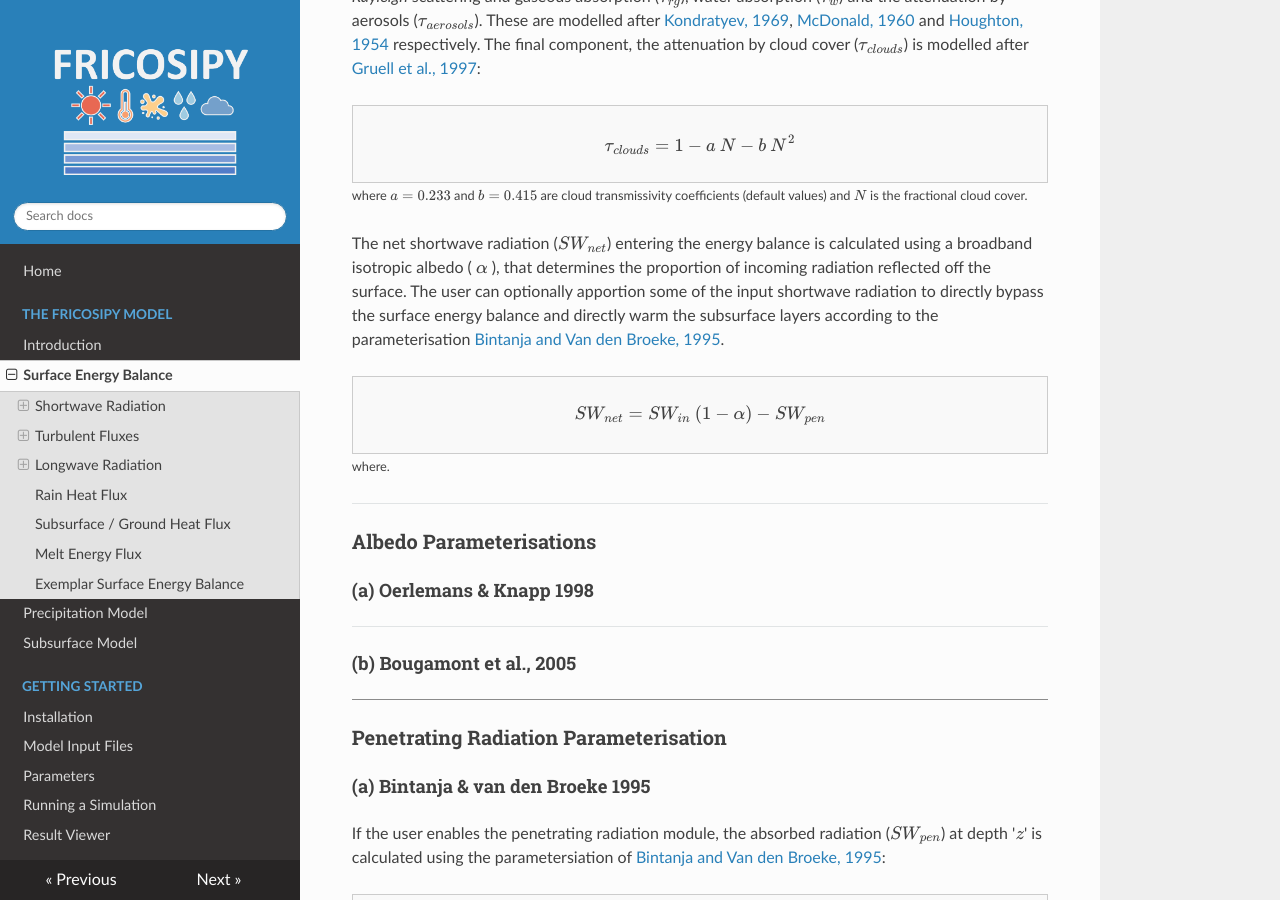
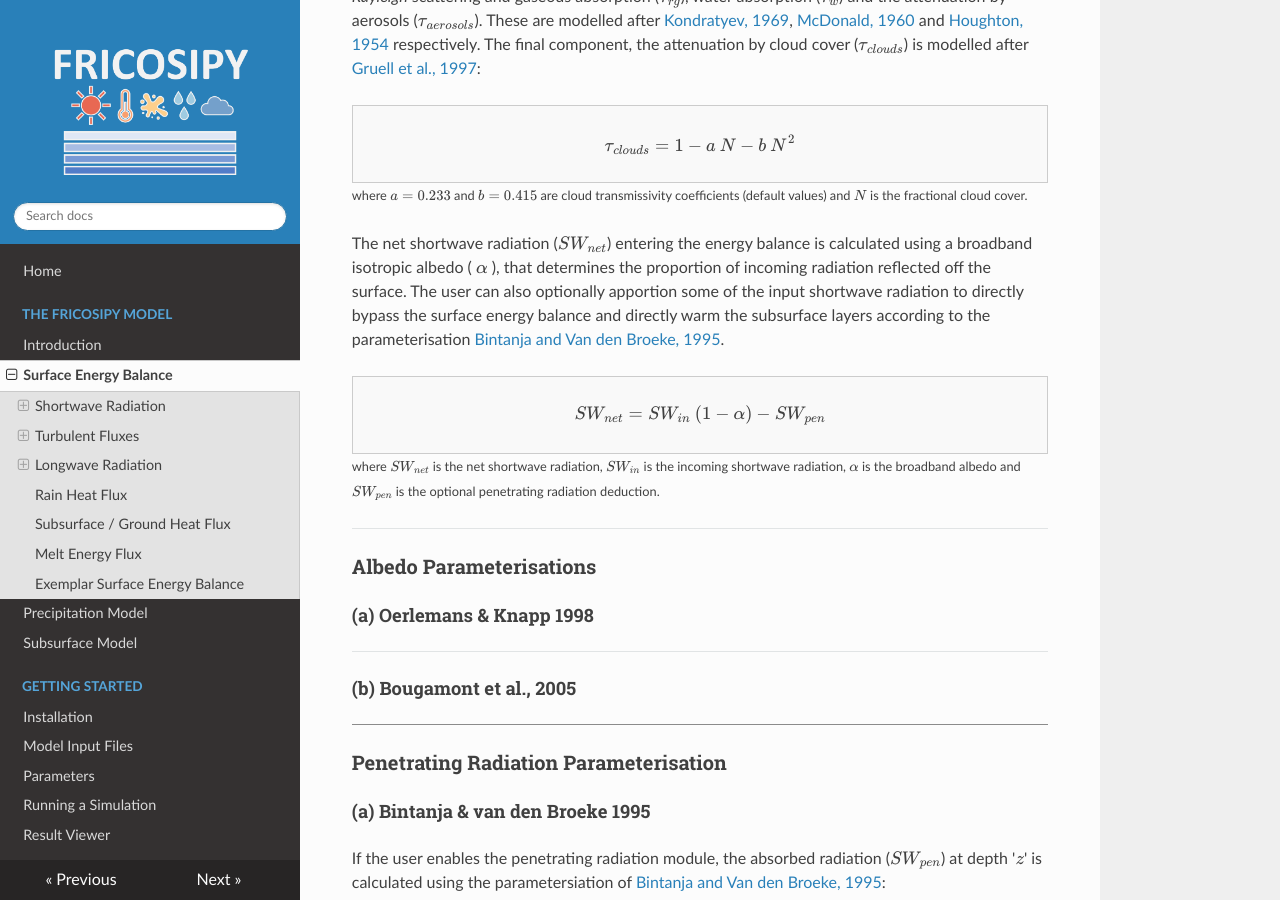
Before and after one commit to MarcusGastaldello/FRICOSIPY, an MkDocs documentation site: the page built from docs/surface_energy_balance.md, in a window 1280 px wide and 900 px high, scrolled down 1716 px. Built offline with MkDocs 1.6.1, drawn with Linux system fonts in a browser that asks for light colours; nearby versions of some CDN libraries.

Commit message:
Update surface_energy_balance.md

```diff
--- a/docs/surface_energy_balance.md
+++ b/docs/surface_energy_balance.md
@@ -57,14 +57,14 @@ $$
 </div>
 <small>where $a = 0.233$ and $b = 0.415$ are cloud transmissivity coefficients (default values) and $N$ is the fractional cloud cover. </small>
 
-The net shortwave radiation ($SW_{net}$) entering the energy balance is calculated using a broadband isotropic albedo ( $\alpha$ ), that determines the proportion of incoming radiation reflected off the surface. The user can optionally apportion some of the input shortwave radiation to directly bypass the surface energy balance and directly warm the subsurface layers according to the parameterisation [Bintanja and Van den Broeke, 1995](https://doi.org/10.1175/1520-0450(1995)034%3C0902:TSEBOA%3E2.0.CO;2).
+The net shortwave radiation ($SW_{net}$) entering the energy balance is calculated using a broadband isotropic albedo ( $\alpha$ ), that determines the proportion of incoming radiation reflected off the surface. The user can also optionally apportion some of the input shortwave radiation to directly bypass the surface energy balance and directly warm the subsurface layers according to the parameterisation [Bintanja and Van den Broeke, 1995](https://doi.org/10.1175/1520-0450(1995)034%3C0902:TSEBOA%3E2.0.CO;2).
 
 <div style="border:1px solid #ccc; padding:10px; background:#f9f9f9;">
 $$
 SW_{net} = SW_{in} \: (1 - \alpha) - SW_{pen}
 $$
 </div>
-<small>where.</small>
+<small>where $SW_{net}$ is the net shortwave radiation, $SW_{in}$ is the incoming shortwave radiation, $\alpha$ is the broadband albedo and $SW_{pen}$ is the optional penetrating radiation deduction.</small>
 
 ---
 
```
